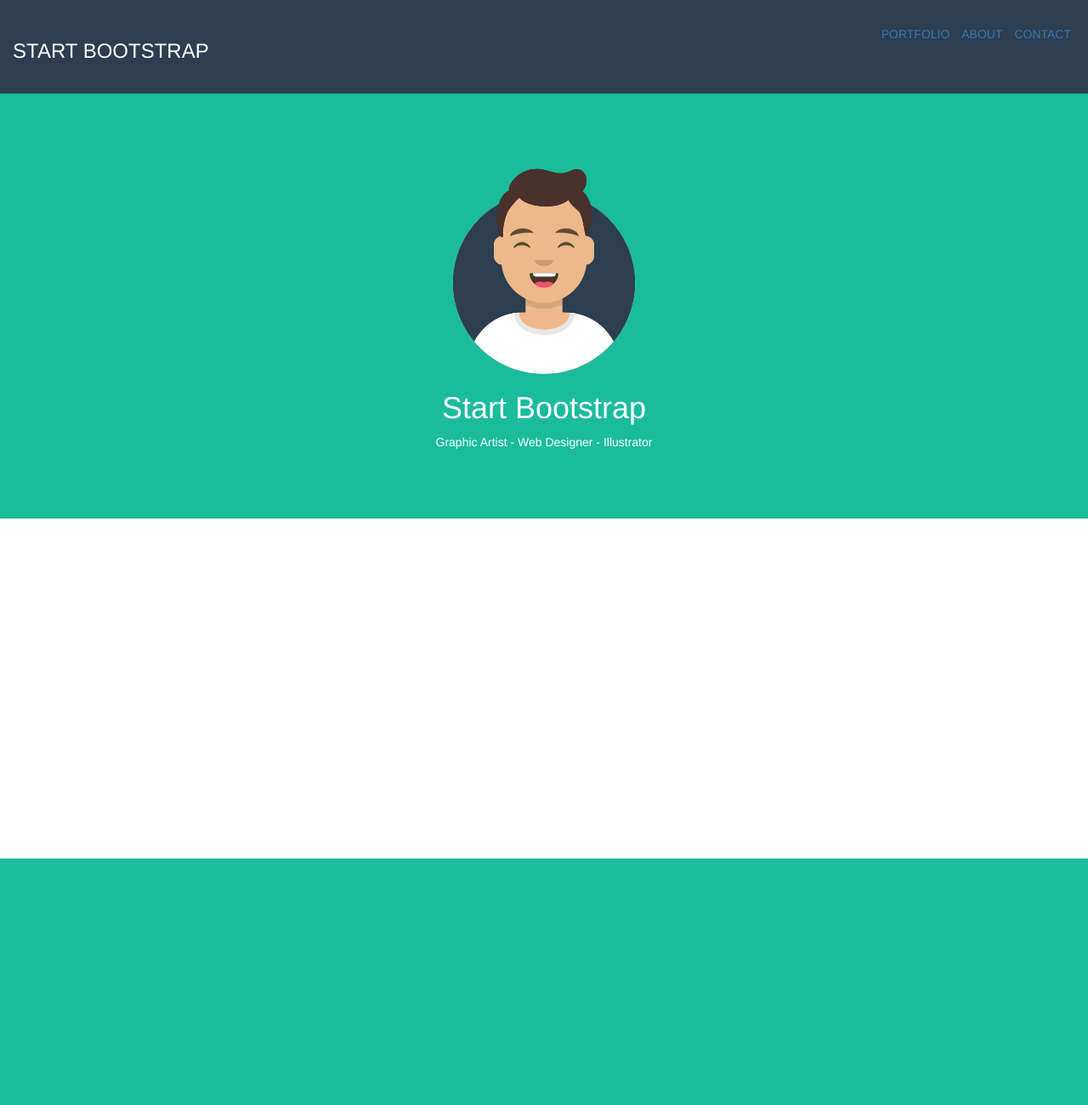
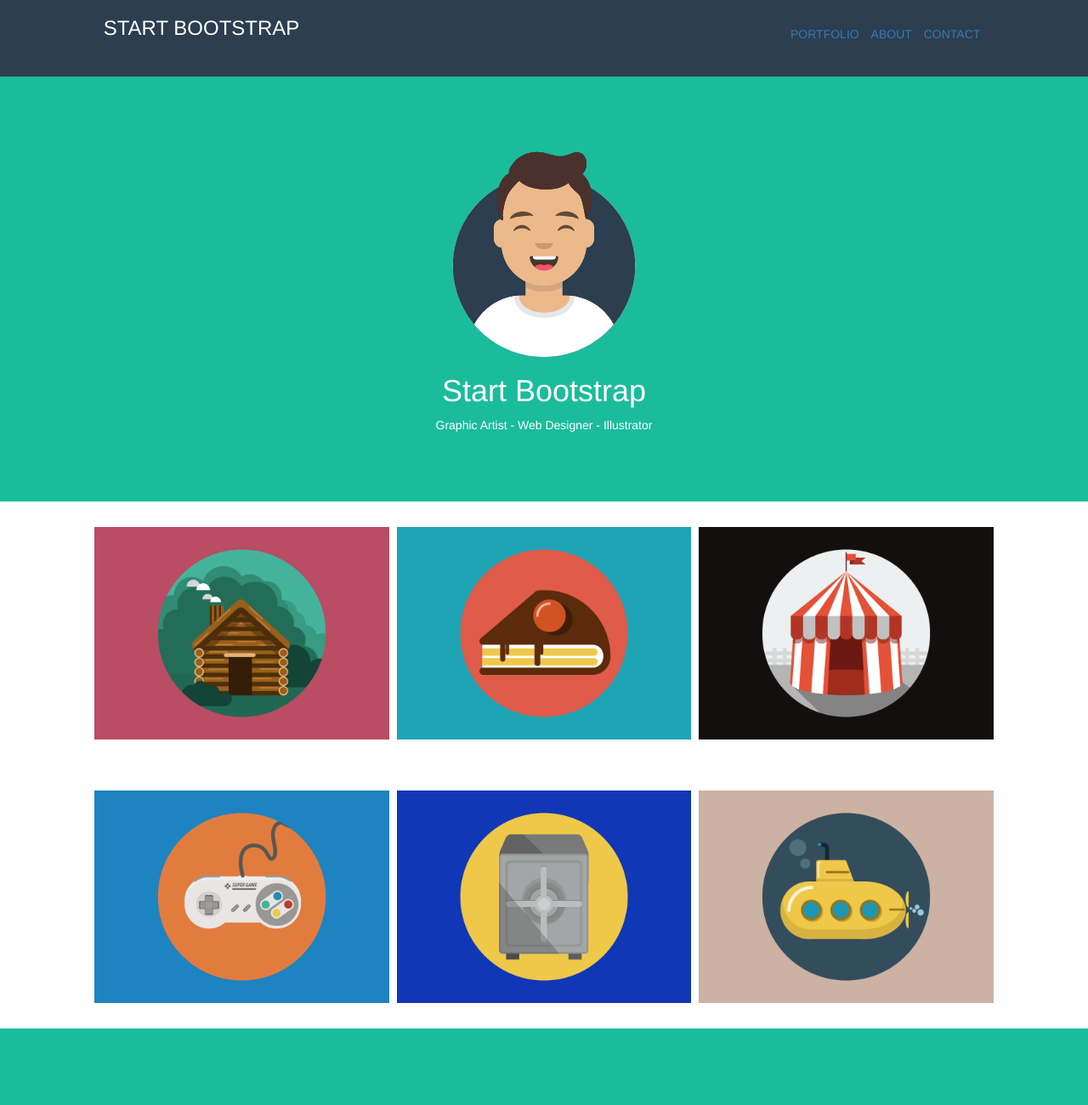
Before and after one commit to MatteoPirovano/html-css-bootstrap-freelancer, a plain HTML site: page index.html in a window 1280 px wide. Shown: the top 1300 px of the page at 85% size. Drawn offline with nearby package versions, Linux system fonts and the light colour scheme.

Commit message:
nono commit

```diff
--- a/css/style.css
+++ b/css/style.css
@@ -8,10 +8,8 @@ img {
   height: 100%;
   background-color: #2C3E50;
 }
-.header_top h3 {
-  line-height: 80px;
-}
-.list li{
+
+.list {
   line-height: 80px;
 }
 .header_bottom {
@@ -19,8 +17,12 @@ img {
   background-color: #1ABC9C;
 }
 .portfolio {
-  height: 400px;
+  min-height: 400px;
   background-color: white;
+}
+.images div {
+  padding: 30px 0;
+  border-radius: 5px;
 }
 .about {
   height: 400px;
--- a/index.html
+++ b/index.html
@@ -11,10 +11,10 @@
   <!-- HEADER -->
   <header class="container-fluid">
     <div class="row header_top"> <!--navbar -->
-      <div class="col-xs-6">
+      <div class="col-xs-3 col-xs-offset-1 col-sm-3 col-sm-offset-1 col-lg-3 col-lg-offset-1">
         <h3>START BOOTSTRAP</h3>
       </div>
-      <div class="col-xs-6 text-right">
+      <div class="col-xs-4 col-xs-offset-3 col-sm-4 col-sm-offset-3 col-lg-4 col-lg-offset-3 text-right">
         <a href="#" class="visible-xs-inline-block">menu</a>
         <ul class="list-inline list hidden-xs">
           <li>
@@ -40,27 +40,27 @@
   <!-- /HEADER -->
   <!-- MAIN -->
   <main>
-    <div class="container-fluid portfolio"> <!--portfolio -->
+    <div class="container-fluid portfolio text-center"> <!--portfolio -->
       <div class="row">
         <div class="col-sm-10 col-sm-offset-1 col-lg-10 col-lg-offset-1">
-          <div class="row">
+          <div class="row images">
             <div class="col-xs-12 col-sm-6 col-lg-4">
-
+              <img src="img/cabin.png" alt="cabin">
             </div>
             <div class="col-xs-12 col-sm-6 col-lg-4">
-
+              <img src="img/cake.png" alt="cake">
             </div>
             <div class="col-xs-12 col-sm-6 col-lg-4">
-
+              <img src="img/circus.png" alt="circus">
             </div>
             <div class="col-xs-12 col-sm-6 col-lg-4">
-
+              <img src="img/game.png" alt="game">
             </div>
             <div class="col-xs-12 col-sm-6 col-lg-4">
-
+              <img src="img/safe.png" alt="safe">
             </div>
             <div class="col-xs-12 col-sm-6 col-lg-4">
-
+              <img src="img/submarine.png" alt="submarine">
             </div>
           </div>
         </div>
```
